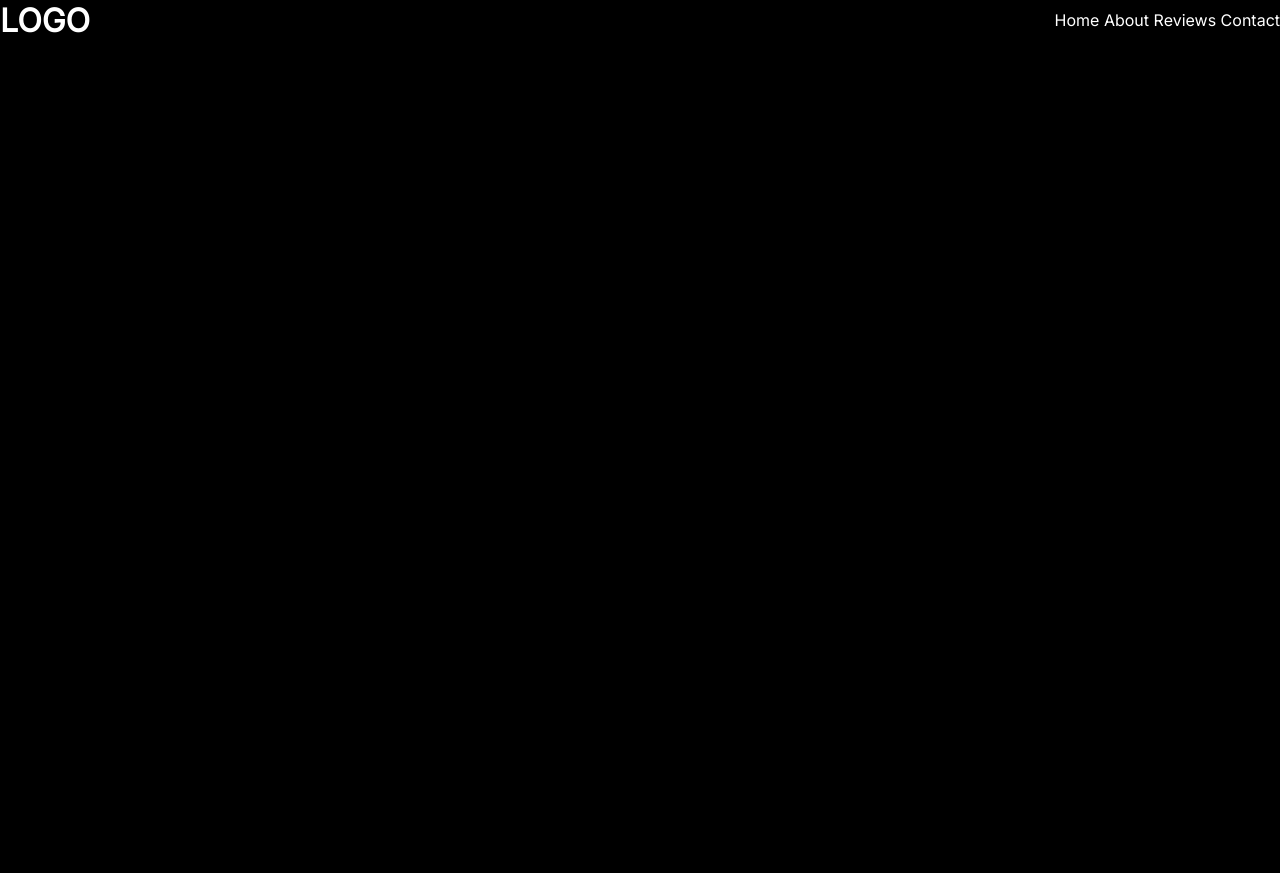
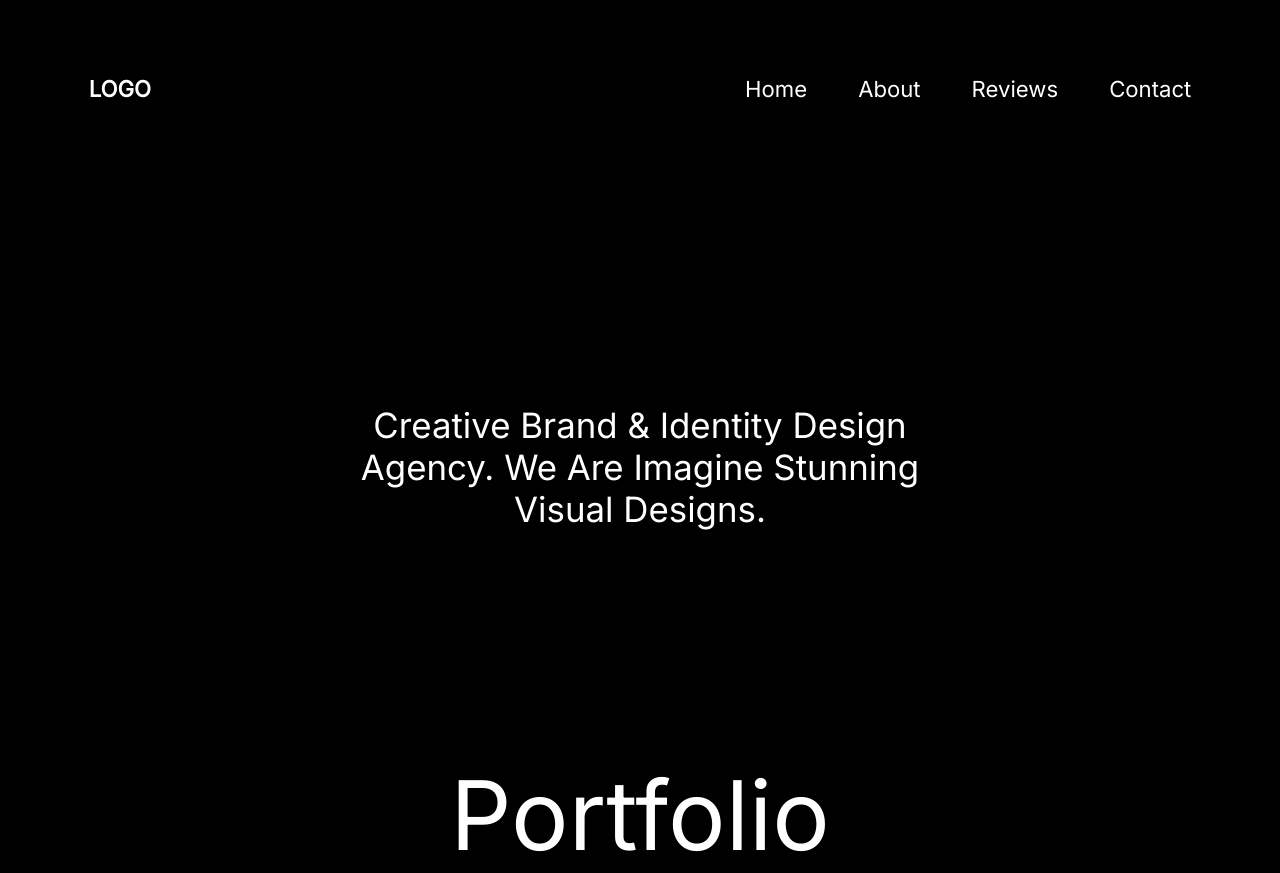
Before and after one commit to KevinKangur/portfolio_website, a plain HTML site: page index.html in a window 1280 px wide. Before the commit the page ends 800 px from the top, so only its background shows below. Drawn offline with Linux system fonts and the light colour scheme.

Commit message:
some progress

```diff
--- a/index.html
+++ b/index.html
@@ -18,5 +18,11 @@
             <a href="#">Contact</a>
         </div>
     </header>
+    <div class="about">
+        <p class="about-section">Creative Brand & Identity Design Agency. We Are Imagine Stunning Visual Designs.</p>
+    </div>
+    <div class="portfolio">
+        <p class="section-name">Portfolio</p>
+    </div>
 </body>
 </html>
--- a/style.css
+++ b/style.css
@@ -10,11 +10,23 @@ body {
 }
 
 header {
-    color: var(--text-color);
+    color: var(--main-text-color);
     display: flex;
     justify-content: space-between;
     align-items: center;
-    height: 5vh;
+    height: 176px;
+    padding: 88.65px;
+}
+
+.navLinks {
+    display: flex;
+    gap: 51px;
+    font-size: var(--navLinks-fs);
+}
+
+h1 {
+    font-size: var(--logo-fs);
+    font-weight: var(--logo-fw);
 }
 
 a {
@@ -22,10 +34,36 @@ a {
     color: var(--text-color);
 }
 
+.about {
+    display: flex;
+    justify-content: center;
+    align-items: center;
+    height: 580px;
+}
+
+.about-section {
+    font-family: var(--main-font);
+    color: var(--main-text-color);
+    font-size: var(--about-fs);
+    text-align: center;
+    width: 50%;
+}
+
+.section-name {
+    display: flex;
+    justify-content: center;
+    color: var(--main-text-color);
+    font-size: var(--section-fs);
+
+}
+
 :root {
     --main-bg-color: #000000;
-    --text-color: #ffffff;
+    --main-text-color: #ffffff;
     --main-font: Inter;
     --logo-fw: 600;
-    --logo-fs: 22.15px;
+    --logo-fs: 22.1541px;
+    --section-fs: 96px;
+    --navLinks-fs: 22.15px;
+    --about-fs: 34.84px;
 }
```
